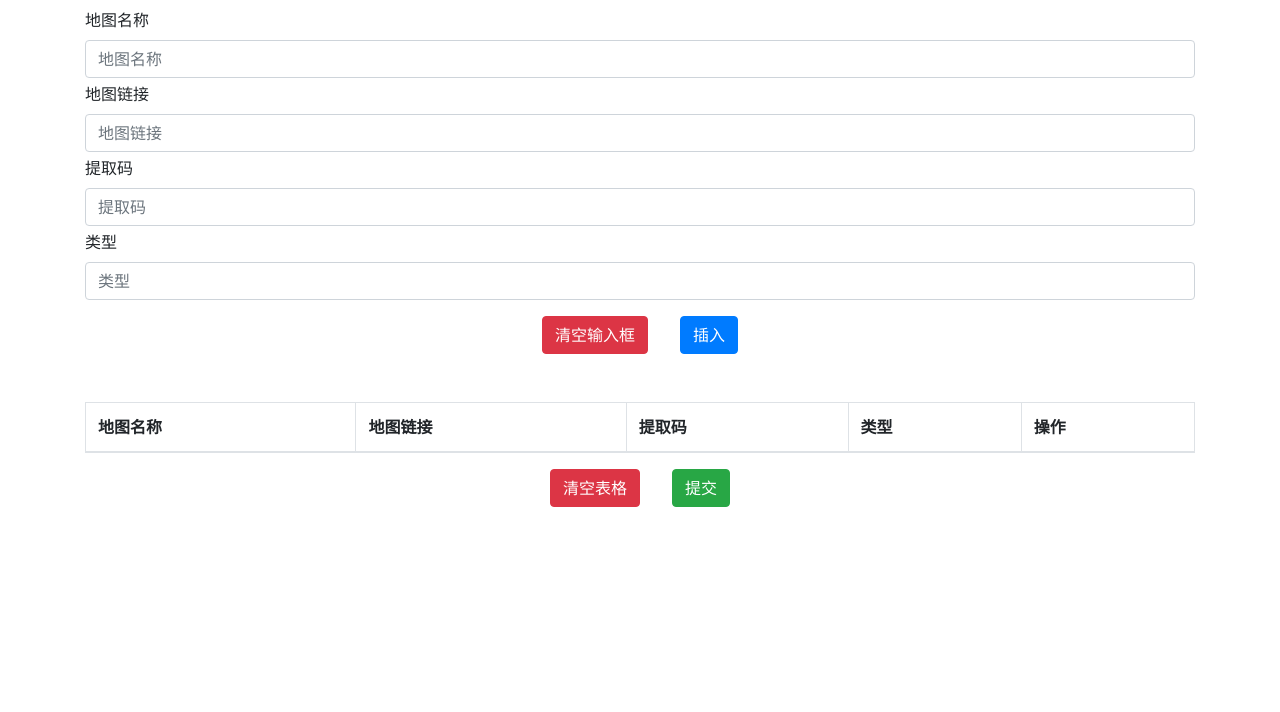
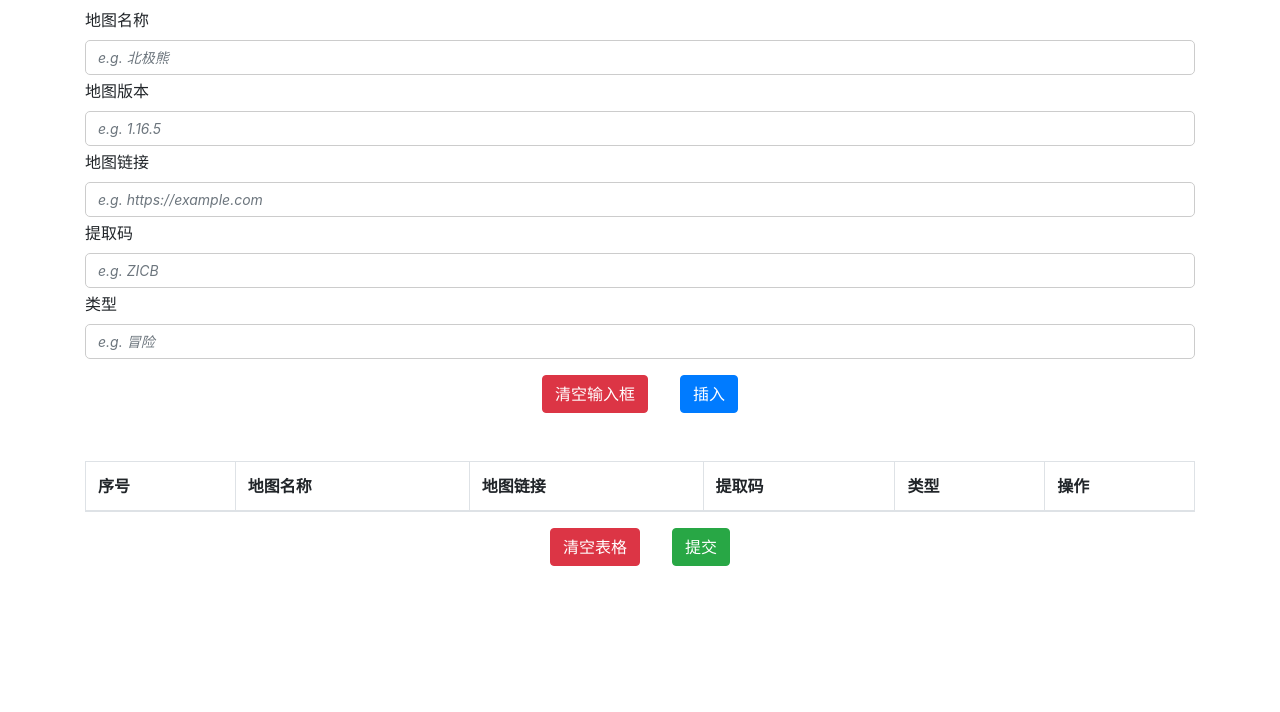
Before and after one commit to HeimNad/map-info-upload, a plain HTML site: page index.html in a window 1280 px wide. Shown: the part 88-800 px from the top of the page. Drawn offline with nearby package versions, Linux system fonts and the light colour scheme.

Commit message:
1. 添加地图版本输入框 2. 为表格添加序号

```diff
--- a/index.html
+++ b/index.html
@@ -11,19 +11,48 @@
         overflow: auto;
         max-width: 300px;
     }
+
+    .form-control {
+        margin-bottom: 15px;
+        border-radius: 5px;
+        border: 1px solid #ccc;
+        font-size: 14px;
+        color: #333;
+    }
+
+    ::placeholder { /* Chrome, Firefox, Opera, Safari 10.1+ */
+        color: #d3d3d3;
+        opacity: 1; /* Firefox */
+        font-size: 14px;
+        font-style: italic;
+    }
+
+    :-ms-input-placeholder { /* Internet Explorer 10-11 */
+        color: #d3d3d3;
+        font-size: 14px;
+        font-style: italic;
+    }
+
+    ::-ms-input-placeholder { /* Microsoft Edge */
+        color: #d3d3d3;
+        font-size: 14px;
+        font-style: italic;
+    }
 </style>
 <body>
     <div class="container">
-        <h1 class="text-center my-4">补全专用网页</h1>
+        <h1 class="text-center my-4">地图信息补全</h1>
         <div class="form-group mb-3">
             <label for="map_name">地图名称</label>
-            <input class="form-control mb-1" placeholder="地图名称" id="map_name"/>
+            <input class="form-control mb-1" placeholder="e.g. 北极熊" id="map_name"/>
+            <label for="map_version">地图版本</label>
+            <input class="form-control mb-1" placeholder="e.g. 1.16.5" id="map_version"/>
             <label for="map_url">地图链接</label>
-            <input class="form-control mb-1" placeholder="地图链接" id="map_url"/>
+            <input class="form-control mb-1" placeholder="e.g. https://example.com" id="map_url"/>
             <label for="url_code">提取码</label>
-            <input class="form-control mb-1" placeholder="提取码" id="url_code"/>
+            <input class="form-control mb-1" placeholder="e.g. ZICB" id="url_code"/>
             <label for="map_category">类型</label>
-            <input class="form-control mb-1" placeholder="类型" id="map_category">
+            <input class="form-control mb-1" placeholder="e.g. 冒险" id="map_category">
         </div>
         <div class="d-flex justify-content-center mb-5">
             <button class="btn btn-danger mx-3" onclick="clearInputs()">清空输入框</button>
@@ -86,7 +115,7 @@
             table.className = 'table table-striped table-bordered table-hover table-responsive-md';
 
             const thead = document.createElement('thead');
-            const headers = ['地图名称', '地图链接', '提取码', '类型', '操作'];
+            const headers = ['序号', '地图名称', '地图链接', '提取码', '类型', '操作']; // 添加序号列
             const headerRow = document.createElement('tr');
             headers.forEach(header => {
                 const th = document.createElement('th');
@@ -107,6 +136,11 @@
 
         function createRow(info, index) {
             const row = document.createElement('tr');
+
+            // 添加序号列
+            const indexCell = document.createElement('td');
+            indexCell.textContent = index + 1; // 序号从1开始
+            row.appendChild(indexCell);
 
             for (let key in info) {
                 const cell = document.createElement('td');
```
